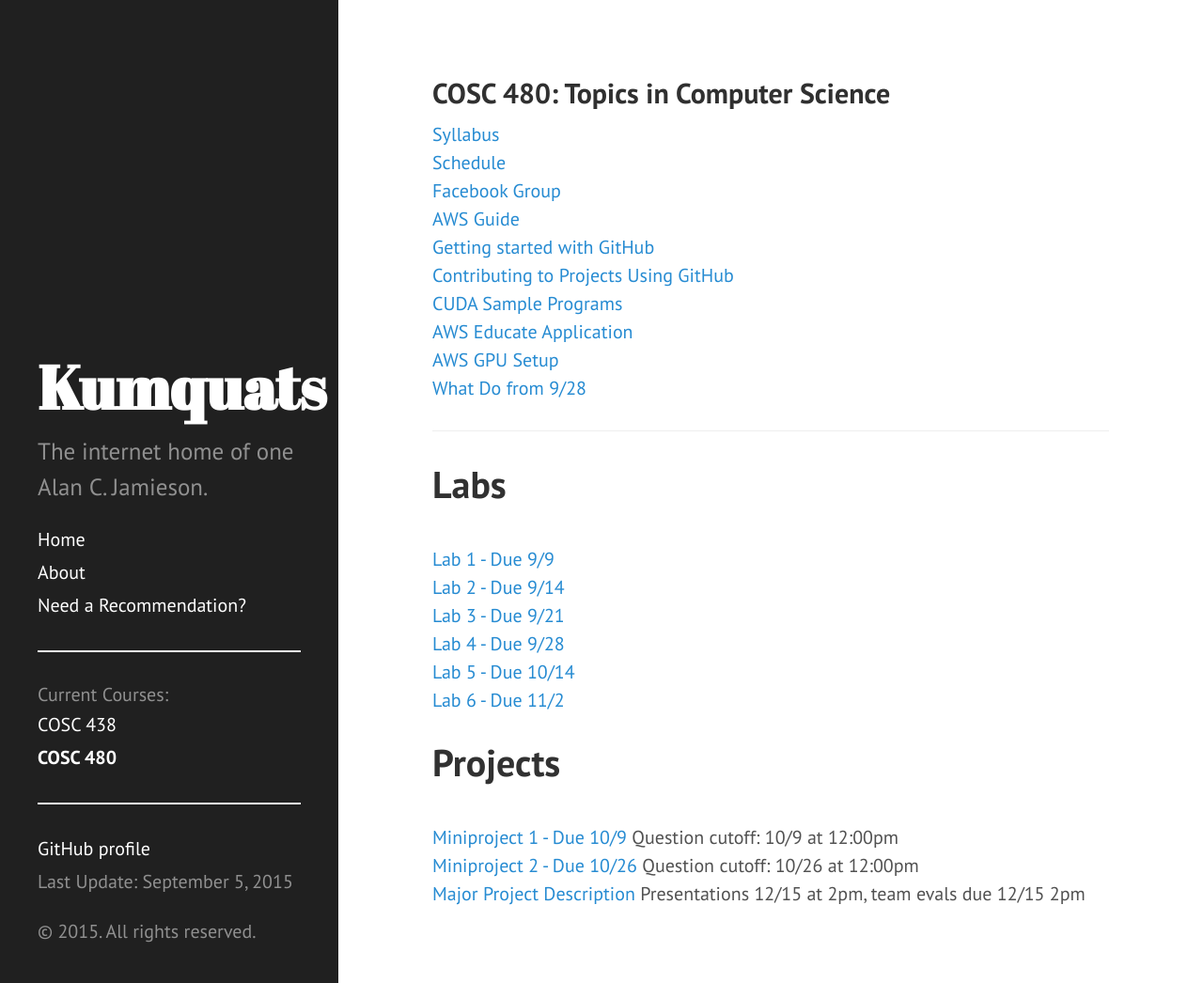
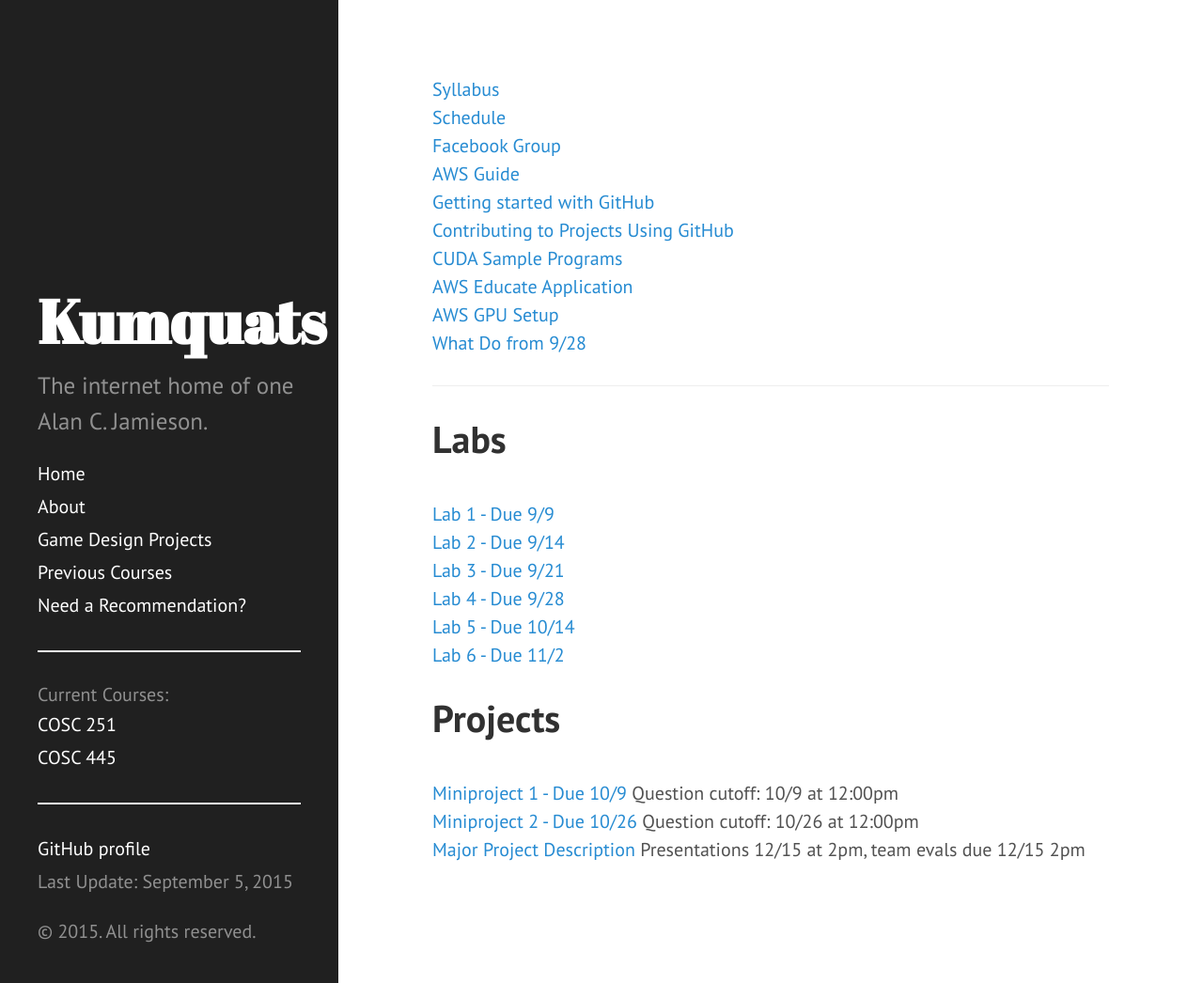
Before and after one commit to ripark/ripark.github.io, a Jekyll site: the page built from f15/cosc480.html, in a window 1280 px wide and 1046 px high. Shown: the whole window at 94% size. Built offline with Jekyll 4.4.1, drawn with Linux system fonts in a browser that asks for light colours; Markdown is read by kramdown in place of the engine named in the settings.

Commit message:
S16 update part 2

```diff
--- a/f15/cosc438.html
+++ b/f15/cosc438.html
@@ -1,5 +1,5 @@
 ---
-layout: course
+layout: default
 title: "COSC 438: Game Design and Development"
 shorttitle: "COSC 438"
 ---
--- a/f15/cosc480.html
+++ b/f15/cosc480.html
@@ -1,5 +1,5 @@
 ---
-layout: course
+layout: default
 shorttitle: "COSC 480"
 title: "COSC 480: Topics in Computer Science"
 ---
--- /dev/null
+++ b/gamedesignprojects.html
@@ -0,0 +1,6 @@
+---
+layout: page
+title: Game Design Projects
+---
+
+Fall 2015:
```
Also changed, not shown: prevcourses.html (added, +9 -0 lines), s16/cosc251.html (added, +10 -0 lines), s16/cosc445.html (added, +10 -0 lines).
